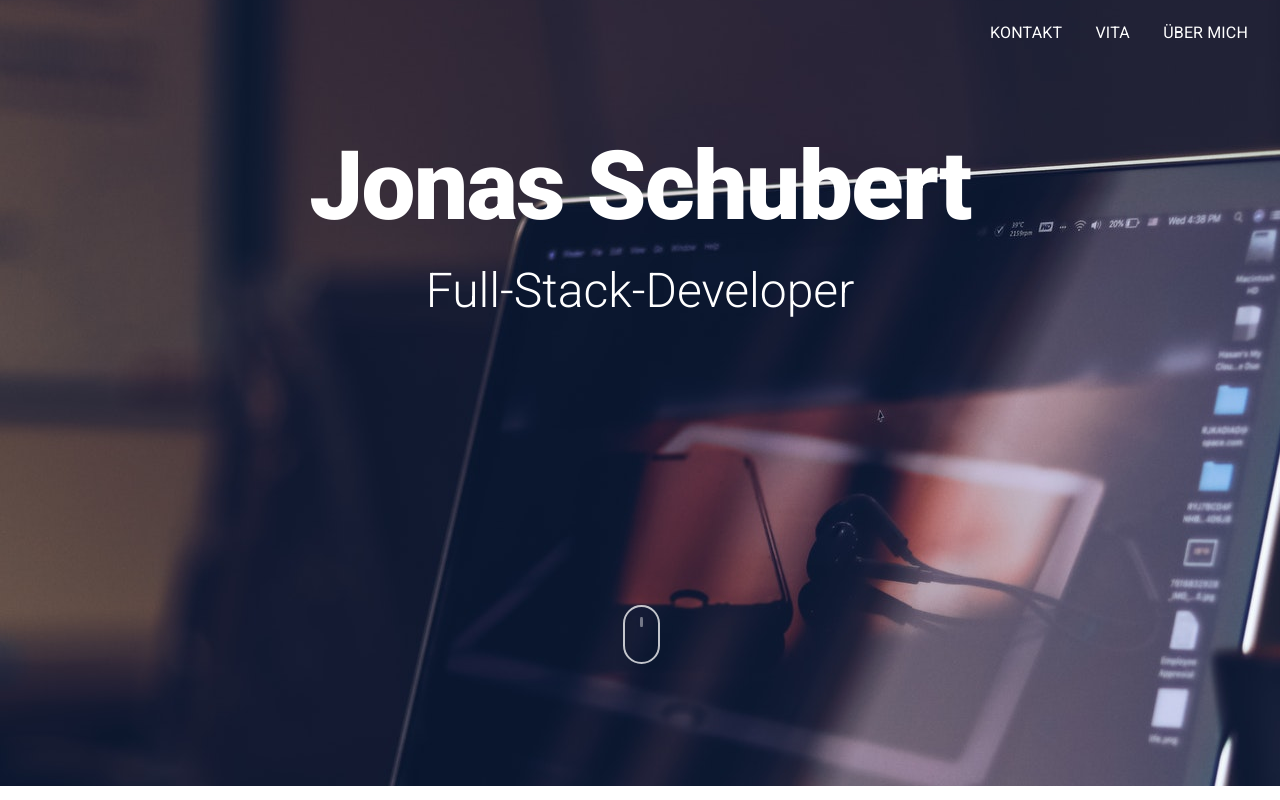
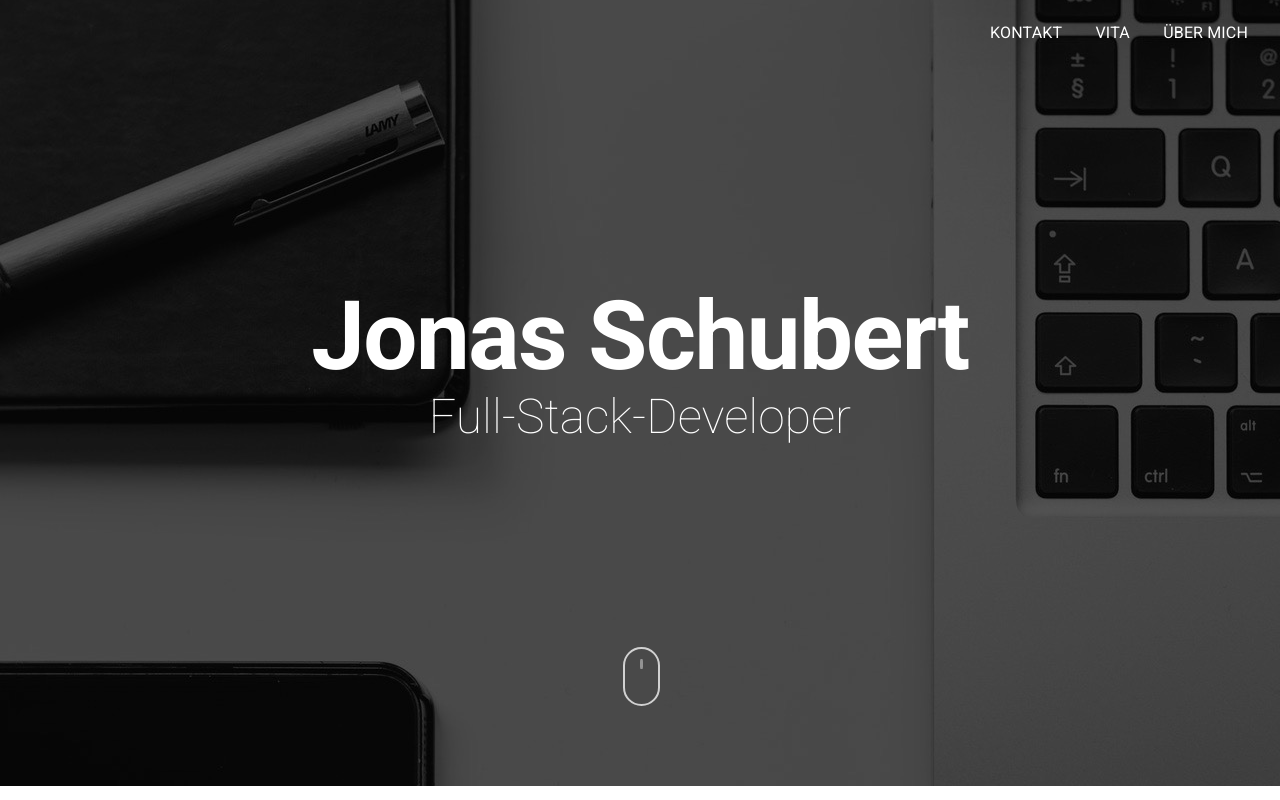
Before and after one commit to jnschbrt/website-portfolio, a Vue app: page / in a window 1280 px wide. Shown: the top 800 px of the page. Built offline with nearby package versions, Linux system fonts and the light colour scheme; some icons are missing.

Commit message:
new parralax

```diff
--- a/src/components/Contact.vue
+++ b/src/components/Contact.vue
@@ -1,7 +1,7 @@
 <template>
   <section>
     <!-- <v-sheet id="contact" color="#333333" dark tag="section" tile> -->
-    <v-img height="800" src="../assets/contact_bg.jpg">
+    <v-img height="800">
       <div class="py-12"></div>
 
       <v-container>
--- a/src/components/Home.vue
+++ b/src/components/Home.vue
@@ -1,15 +1,15 @@
 <template>
   <v-parallax src="../assets/parralax.jpg" height="786">
-    <v-row align="center" justify="center">
-      <v-col class="text-center" cols="12">
+    <v-row align="center" justify="center" class="mt-12 pt-12">
+      <v-col class="text-center mt-12 pt-12" cols="12">
         <h1
-          class="font-weight-black mb-8"
+          class="font-weight-bold mb-2"
           :class="[$vuetify.breakpoint.smAndDown ? 'display-3' : 'display-4']"
         >
           Jonas Schubert
         </h1>
         <h2
-          class="font-weight-light"
+          class="font-weight-thin"
           :class="[$vuetify.breakpoint.smAndDown ? 'display-1' : 'display-2']"
         >
           Full-Stack-Developer
@@ -31,6 +31,10 @@ export default {}
 </script>
 
 <style scoped>
+#bg-image {
+  background: rgba(0, 0, 0, 0.7);
+}
+
 .scroll-downs {
   top: 0;
   right: 0;
```
Also changed, not shown: src/assets/contact_bg.jpg (deleted), src/assets/parralax.jpg.
